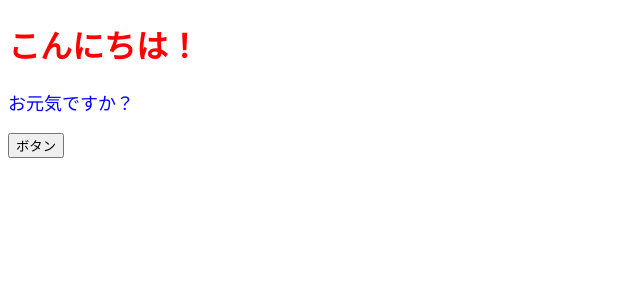
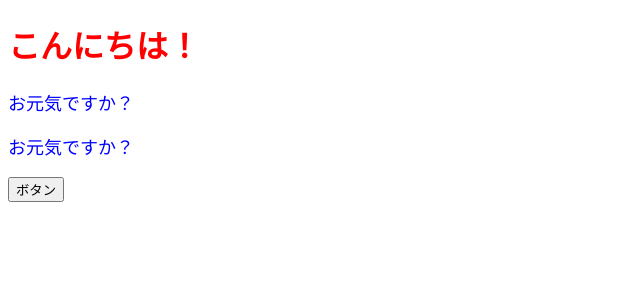
Before and after one commit to Hijikata1869/react-basis, a React (Create React App) app: page / in a window 1280 px wide. Shown: the top 300 px of the page, without its empty margins (0-640 px from the left). Built offline with nearby package versions, Linux system fonts and the light colour scheme.

Commit message:
propsを知る、１

```diff
--- a/src/App.jsx
+++ b/src/App.jsx
@@ -10,6 +10,7 @@ const App = () => {
     <>
       <h1 style={{ color: "red" }}>こんにちは！</h1>
       <p style={contentStyle}>お元気ですか？</p>
+      <p style={contentStyle}>お元気ですか？</p>
       <button onClick={onClickButton}>ボタン</button>
     </>
   );
```
